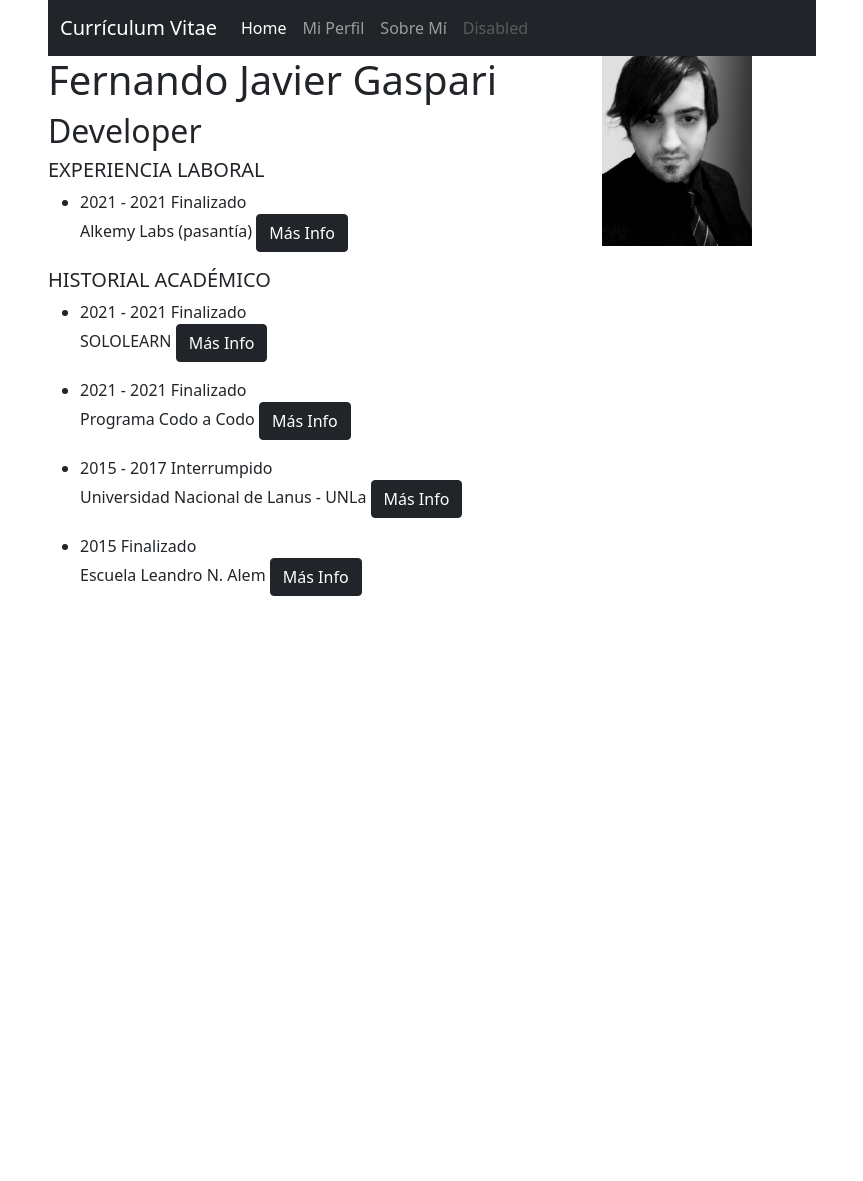
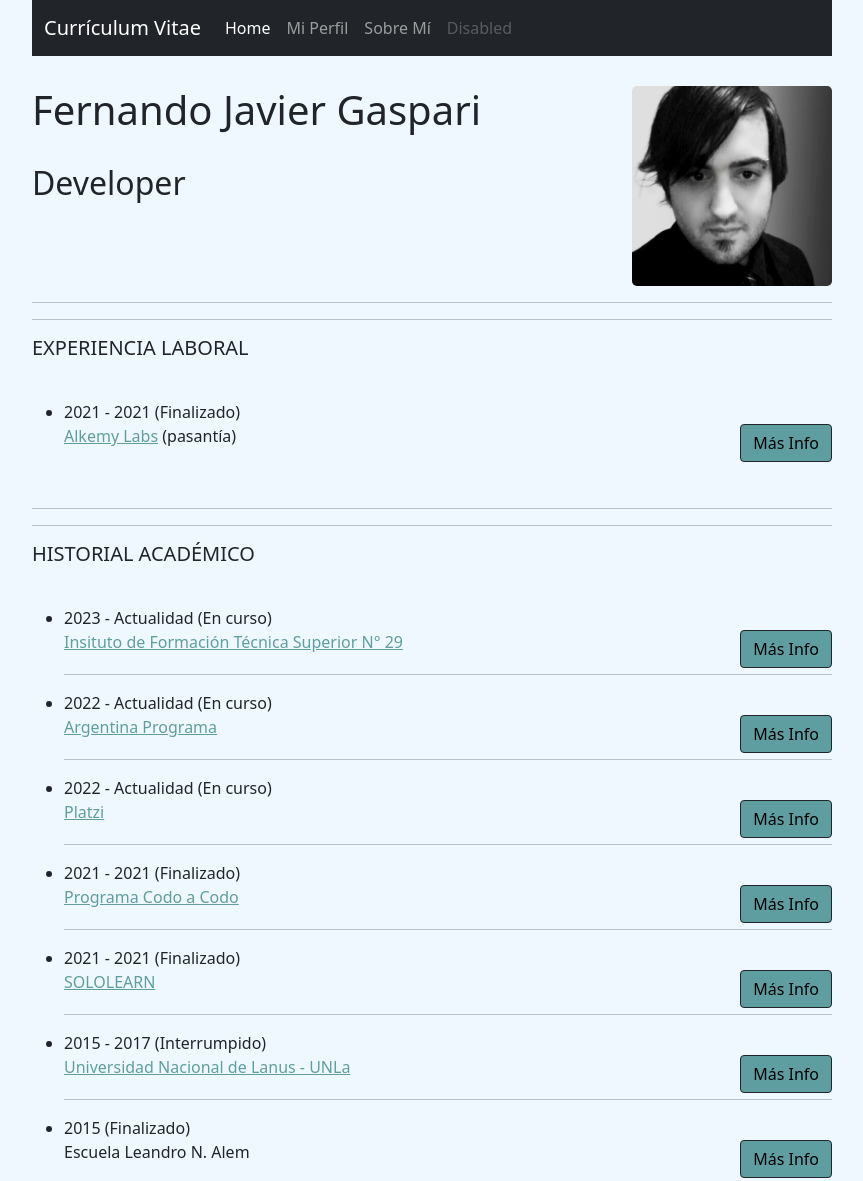
Before and after one commit to GaspariFernando/cv_argentina_programa, a plain HTML site: page index.html in a window 1280 px wide. Shown: the whole page, without its empty margins (208-1071 px from the left). Before the commit the page ends 800 px from the top, so only its background shows below. Drawn offline with nearby package versions, Linux system fonts and the light colour scheme.

Commit message:
finalizacion de index.html y comienzo de perfil.html

```diff
--- a/CSS/styles.css
+++ b/CSS/styles.css
@@ -1,20 +1,56 @@
 * {
-
 }
 
 body {
-    margin: 0 20%;
+    background-color: aliceblue;
+    margin: 0 auto;
+    max-width: 800px;
+}
+
+h1 {
+    margin-top: 30px;
+    margin-bottom: 30px;
+}
+
+h2 {
+    margin-bottom: 100px;
+}
+
+h5 {
+    margin-bottom: 40px;
 }
 
 img {
-    width: 150px;
-    height: 190px;
+    width: 200px;
+    height: 200px;
     position: absolute;
-    top: 56px;
-    right: -30px;
-    margin-right: 350px;
+    object-fit: cover;
+    object-position: top;
+    border-radius: 5px;
+    top: 0;
+    right: 0;
 }
 
 section {
-    width: 50vw;
+    margin-bottom: 60px;
 }
+
+a {
+    color: cadetblue;
+}
+
+li {
+    position: relative;
+}
+
+p {
+    max-width: 600px;
+    margin-top: 20px;
+}
+
+.btn {
+    background-color: cadetblue;
+    color: black;
+    position: absolute;
+    right: 0;
+}
--- /dev/null
+++ b/JS/constantes.js
@@ -0,0 +1,17 @@
+const idBtnIfts = 'btn_ifts';
+const idBtnArgPrograma = 'btn_arg_programa';
+const idBtnPlatzi = 'btn_platzi';
+const idBtnAlkemy = 'btn_alkemy';
+const idBtnCodo = 'btn_codo';
+const idBtnSololearn = 'btn_sololearn';
+const idBtnUnla = 'btn_unla';
+const idBtnEscuela = 'btn_escuela';
+
+const infoIfts = 'Actualmente estoy cursando el curso de preingreso a la carrera "Tecnicatura SUPERIOR en Desarrollo de Software" del Instituto de Formación Técnica Superior, modalidad a distancia.';
+const infoArgPrograma = 'Actualmente estoy desarrollando un CV en la web con HTML, CSS y JavaScript como proyecto integrador.';
+const infoPlatzi = '<ul><li>Curso de Fundamentos de Angular. (<a href="https://platzi.com/p/dev.gaspari.fernando/curso/2478-angular/diploma/detalle/" target="_blank" rel="noopener noreferrer">Ver certificado</a>)</li><li>Curso de Angular: Componentes y Servicios. (<a href="https://platzi.com/p/dev.gaspari.fernando/curso/2486-course/diploma/detalle/" target="_blank" rel="noopener noreferrer">Ver certificado</a>)</li><li>Curso de Consumo de APIs REST con Angular. (<a href="https://platzi.com/p/dev.gaspari.fernando/curso/2495-angular-apis/diploma/detalle/" target="_blank" rel="noopener noreferrer">Ver certificado</a>)</li></ul>';
+const infoAlkemy = 'Manejo de Base de Datos, Metodología SCRUM, AWS S3, SendGrid, Spring-Boot, Spring Security, JUnit, Mockito, Arquitectura REST, Documentación con Swagger y Postman, Slack, Jira. (<a href="https://assets.alkemy.org/certificates/google-oauth2%7C105243236683909733966/8f4c50bf-5273-44b3-873f-57c99569a5a3.pdf" target="_blank" rel="noopener noreferrer">Ver Certificado</a>)';
+const infoCodo = 'HTML, CSS, Bootstrap, JavaScript, Vue, MySQL, Java, Spring-Boot, Postman.';
+const infoSololearn = '<ul><li>Certificado en HTML. (<a href="https://www.sololearn.com/Certificate/CT-WZ8ZMSPV/jpg" target="_blank" rel="noopener noreferrer">Ver certificado</a>)</li><li>Certificado en CSS. (<a href="https://www.sololearn.com/Certificate/CT-U32TWV6C/jpg" target="_blank" rel="noopener noreferrer">Ver certificado</a>)</li><li>Certificado en JavaScript. (<a href="https://www.sololearn.com/Certificate/CT-RZHKOU66/png" target="_blank" rel="noopener noreferrer">Ver certificado</a>)</li><li>Certificado en SQL. (<a href="https://www.sololearn.com/Certificate/CT-L4VQS4QH/png" target="_blank" rel="noopener noreferrer">Ver certificado</a>)</li></ul>';
+const infoUnla = 'Licenciatura en Sistemas.';
+const infoEscuela = 'Economía y gestión de las organizaciones.';
--- a/JS/index.js
+++ b/JS/index.js
@@ -1,5 +1,25 @@
 
 
-function moreInfo() {
-    document.getElementById('p_alkemy').innerHTML = 'Manejo de Base de Datos, Metodología SCRUM, AWS S3, SendGrid, Spring-Boot, Spring Security, JUnit, Mockito, Arquitectura REST, Documentación con Swagger y Postman, Slack, Jira.';
-}
+function moreInfo(elementId) {
+
+    if (elementId === idBtnIfts) {
+        document.getElementById('p_ifts').innerHTML = infoIfts;
+    } else if (elementId === idBtnArgPrograma) {
+        document.getElementById('p_arg_programa').innerHTML = infoArgPrograma;
+    } else if (elementId === idBtnPlatzi) {
+        document.getElementById('p_platzi').innerHTML = infoPlatzi;
+    } else if (elementId === idBtnAlkemy) {
+        document.getElementById('p_alkemy').innerHTML = infoAlkemy;
+    } else if (elementId === idBtnCodo) {
+        document.getElementById('p_codo').innerHTML = infoCodo;
+    } else if (elementId === idBtnSololearn) {
+        document.getElementById('p_sololearn').innerHTML = infoSololearn;
+    } else if (elementId === idBtnUnla) {
+        document.getElementById('p_unla').innerHTML = infoUnla;
+    } else if (elementId === idBtnEscuela) {
+        document.getElementById('p_escuela').innerHTML = infoEscuela;
+    } else {
+        alert('No hay info para mostrar.');
+    }
+
+};
--- a/index.html
+++ b/index.html
@@ -26,7 +26,7 @@
               <a class="nav-link active" aria-current="page" href="./index.html">Home</a>
             </li>
             <li class="nav-item">
-              <a class="nav-link" href="#">Mi Perfil</a>
+              <a class="nav-link" href="./perfil.html">Mi Perfil</a>
             </li>
             <li class="nav-item">
               <a class="nav-link" href="./sobre_mi.html">Sobre Mí</a>
@@ -41,44 +41,82 @@
   </header>
 
   <main>
-    <h1>Fernando Javier Gaspari</h1>
-    <h2>Developer</h2>
-    <img src="./assets/images/A.jpg" alt="Imágen de perfil">
+    <div class="position-relative">
+      <h1>Fernando Javier Gaspari</h1>
+      <h2>Developer</h2>
+      <img src="./assets/images/A.jpg" alt="Imágen de perfil">
+    </div>
+
+    <hr>
+    <hr>
+
     <section>
       <h5>EXPERIENCIA LABORAL</h5>
       <article>
         <ul>
           <li>
-            2021 - 2021 Finalizado <br> Alkemy Labs (pasantía) <button onclick="moreInfo()" type="button"
-              id="btn_alkemy" class="btn btn-dark">Más Info</button>
+            2021 - 2021 (Finalizado) <br> <a href="https://www.alkemy.org/" target="_blank"
+              rel="noopener noreferrer">Alkemy Labs</a> (pasantía) <button onclick="moreInfo('btn_alkemy')"
+              type="button" id="btn_alkemy" class="btn btn-dark">Más Info</button>
             <p id="p_alkemy"></p>
           </li>
         </ul>
       </article>
     </section>
+
+    <hr>
+    <hr>
+
     <section>
       <h5>HISTORIAL ACADÉMICO</h5>
       <article>
         <ul>
           <li>
-            2021 - 2021 Finalizado <br> SOLOLEARN <button onclick="moreInfo()" type="button" id="btn_alkemy"
-              class="btn btn-dark">Más Info</button>
-            <p></p>
+            2023 - Actualidad (En curso) <br> <a href="https://www.buenosaires.gob.ar/educacion/estudiantes/sistema-educativo/terciario/formacion-tecnica-superior" target="_blank"
+              rel="noopener noreferrer">Insituto de Formación Técnica Superior N° 29</a> <button onclick="moreInfo('btn_ifts')" type="button"
+              id="btn_ifts" class="btn btn-dark">Más Info</button>
+            <p id="p_ifts"></p>
           </li>
+          <hr>
           <li>
-            2021 - 2021 Finalizado <br> Programa Codo a Codo <button onclick="moreInfo()" type="button" id="btn_alkemy"
-              class="btn btn-dark">Más Info</button>
-            <p></p>
+            2022 - Actualidad (En curso) <br> <a href="https://www.argentina.gob.ar/economia/conocimiento/argentina-programa" target="_blank"
+              rel="noopener noreferrer">Argentina Programa</a> <button onclick="moreInfo('btn_arg_programa')" type="button"
+              id="btn_arg_programa" class="btn btn-dark">Más Info</button>
+            <p id="p_arg_programa"></p>
           </li>
+          <hr>
           <li>
-            2015 - 2017 Interrumpido <br> Universidad Nacional de Lanus - UNLa <button onclick="moreInfo()"
-              type="button" id="btn_alkemy" class="btn btn-dark">Más Info</button>
-            <p></p>
+            2022 - Actualidad (En curso) <br> <a href="https://platzi.com/" target="_blank"
+              rel="noopener noreferrer">Platzi</a> <button onclick="moreInfo('btn_platzi')" type="button"
+              id="btn_platzi" class="btn btn-dark">Más Info</button>
+            <p id="p_platzi"></p>
           </li>
+          <hr>
           <li>
-            2015 Finalizado <br> Escuela Leandro N. Alem <button onclick="moreInfo()" type="button" id="btn_alkemy"
-              class="btn btn-dark">Más Info</button>
-            <p></p>
+            2021 - 2021 (Finalizado) <br> <a href="https://www.buenosaires.gob.ar/educacion/codo-codo" target="_blank"
+              rel="noopener noreferrer">Programa Codo a Codo</a> <button onclick="moreInfo('btn_codo')" type="button"
+              id="btn_codo" class="btn btn-dark">Más Info</button>
+            <p id="p_codo"></p>
+          </li>
+          <hr>
+          <li>
+            2021 - 2021 (Finalizado) <br> <a href="https://www.sololearn.com/" target="_blank"
+              rel="noopener noreferrer">SOLOLEARN</a> <button onclick="moreInfo('btn_sololearn')" type="button"
+              id="btn_sololearn" class="btn btn-dark">Más Info</button>
+            <p id="p_sololearn"></p>
+          </li>
+          <hr>
+          <li>
+            2015 - 2017 (Interrumpido) <br> <a href="http://www.unla.edu.ar/" target="_blank"
+              rel="noopener noreferrer">Universidad Nacional de Lanus - UNLa</a> <button onclick="moreInfo('btn_unla')"
+              type="button" id="btn_unla" class="btn btn-dark">Más Info</button>
+            <p id="p_unla"></p>
+          </li>
+          <hr>
+          <li>
+            2015 (Finalizado) <br> Escuela Leandro N. Alem <button onclick="moreInfo('btn_escuela')" type="button"
+              id="btn_escuela" class="btn btn-dark">Más Info</button>
+            <p id="p_escuela"></p>
           </li>
         </ul>
       </article>
@@ -94,6 +132,7 @@
   <script src="https://cdn.jsdelivr.net/npm/bootstrap@5.0.2/dist/js/bootstrap.bundle.min.js"
     integrity="sha384-MrcW6ZMFYlzcLA8Nl+NtUVF0sA7MsXsP1UyJoMp4YLEuNSfAP+JcXn/tWtIaxVXM"
     crossorigin="anonymous"></script>
+  <script src="./JS/constantes.js"></script>
   <script src="./JS/index.js"></script>
 </body>
 
```
Also changed, not shown: perfil.html (added, +60 -0 lines), sobre_mi.html (+10 -4 lines).
